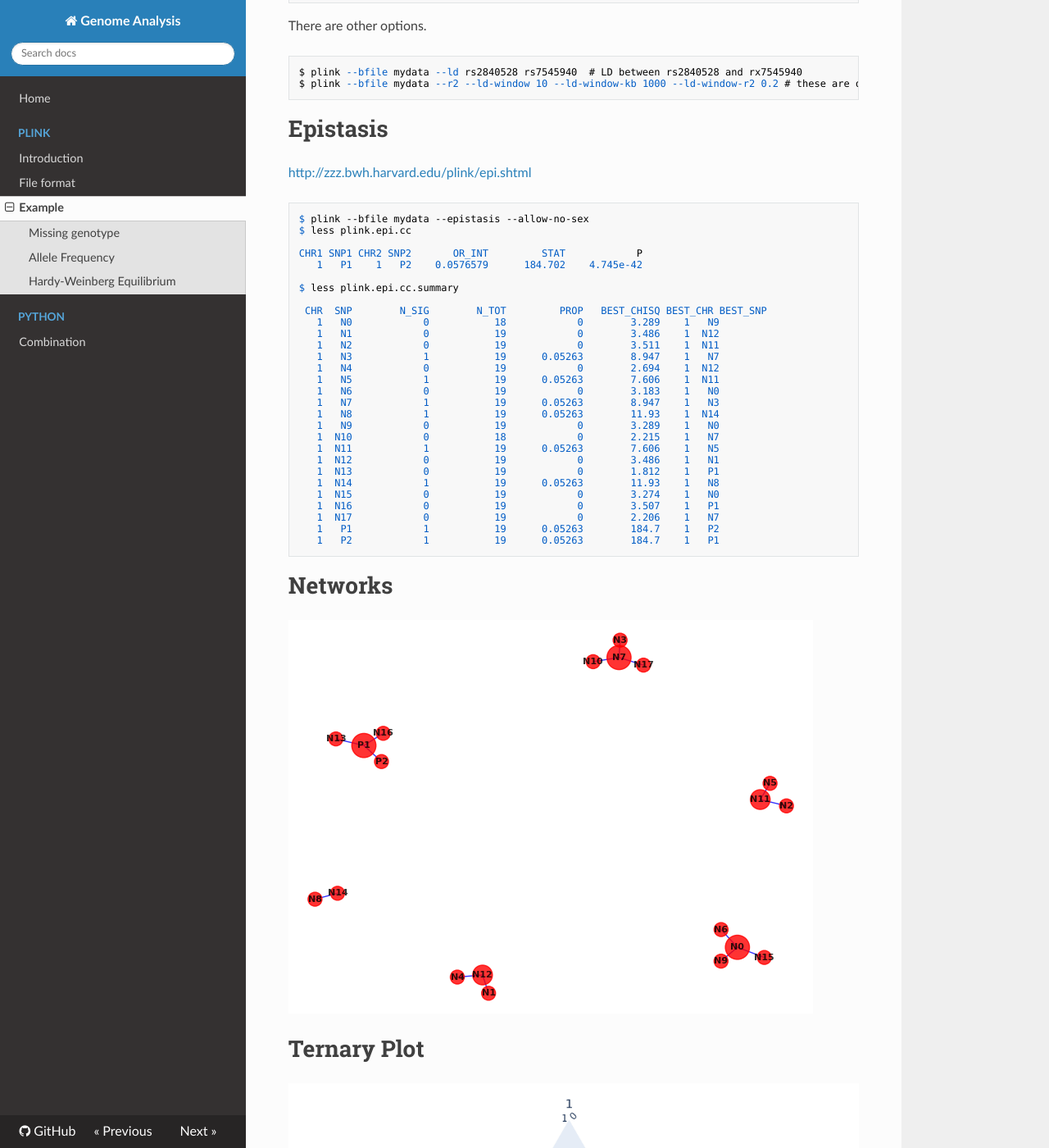
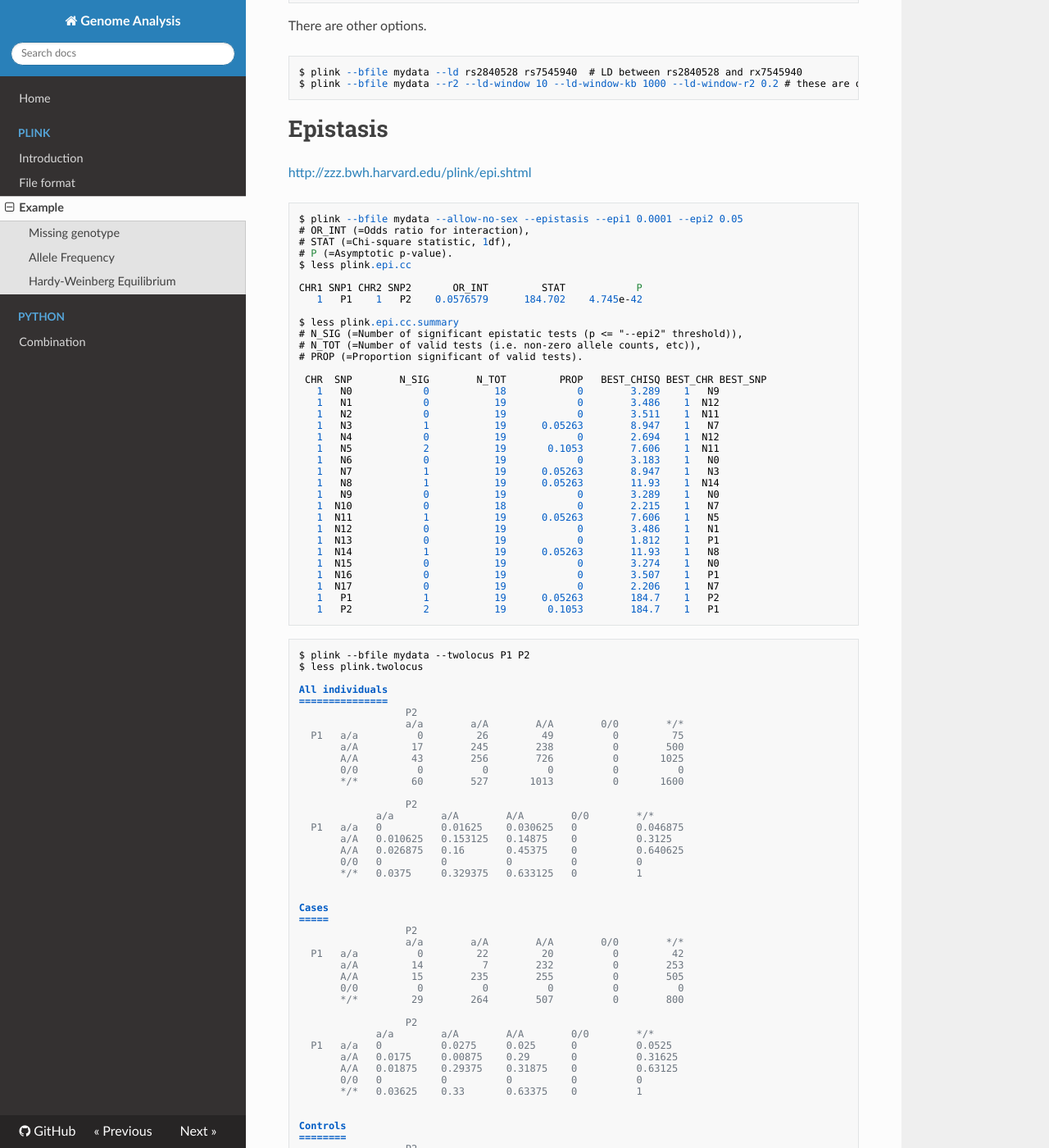
Before and after one commit to WonyoungCho/plink, an MkDocs documentation site: the page built from docs/plink_ex.md, in a window 1280 px wide and 1400 px high, scrolled down 12134 px. Shown: the whole window at 82% size. Built offline with MkDocs 1.6.1, drawn with Linux system fonts in a browser that asks for light colours; nearby versions of some CDN libraries; old or Windows-style settings are respelled for this version of MkDocs; some of the changed text lies outside the part shown.

Commit message:
Update plink_ex.md

````diff
--- a/docs/plink_ex.md
+++ b/docs/plink_ex.md
@@ -830,13 +830,19 @@ $ plink --bfile mydata --r2 --ld-window 10 --ld-window-kb 1000 --ld-window-r2 0.
 <http://zzz.bwh.harvard.edu/plink/epi.shtml>
 
 ```
-$ plink --bfile mydata --epistasis --allow-no-sex
+$ plink --bfile mydata --allow-no-sex --epistasis --epi1 0.0001 --epi2 0.05
+# OR_INT (=Odds ratio for interaction),
+# STAT (=Chi-square statistic, 1df),
+# P (=Asymptotic p-value).
 $ less plink.epi.cc
 
 CHR1 SNP1 CHR2 SNP2       OR_INT         STAT            P
    1   P1    1   P2    0.0576579      184.702    4.745e-42
 
 $ less plink.epi.cc.summary
+# N_SIG (=Number of significant epistatic tests (p <= "--epi2" threshold)),
+# N_TOT (=Number of valid tests (i.e. non-zero allele counts, etc)),
+# PROP (=Proportion significant of valid tests).
 
  CHR  SNP        N_SIG        N_TOT         PROP   BEST_CHISQ BEST_CHR BEST_SNP
    1   N0            0           18            0        3.289    1   N9
@@ -844,7 +850,7 @@ $ less plink.epi.cc.summary
    1   N2            0           19            0        3.511    1  N11
    1   N3            1           19      0.05263        8.947    1   N7
    1   N4            0           19            0        2.694    1  N12
-   1   N5            1           19      0.05263        7.606    1  N11
+   1   N5            2           19       0.1053        7.606    1  N11
    1   N6            0           19            0        3.183    1   N0
    1   N7            1           19      0.05263        8.947    1   N3
    1   N8            1           19      0.05263        11.93    1  N14
@@ -858,7 +864,71 @@ $ less plink.epi.cc.summary
    1  N16            0           19            0        3.507    1   P1
    1  N17            0           19            0        2.206    1   N7
    1   P1            1           19      0.05263        184.7    1   P2
-   1   P2            1           19      0.05263        184.7    1   P1
+   1   P2            2           19       0.1053        184.7    1   P1
+```
+
+```
+$ plink --bfile mydata --twolocus P1 P2
+$ less plink.twolocus
+
+All individuals
+===============
+                  P2
+                  a/a        a/A        A/A        0/0        */*
+  P1   a/a          0         26         49          0         75
+       a/A         17        245        238          0        500
+       A/A         43        256        726          0       1025
+       0/0          0          0          0          0          0
+       */*         60        527       1013          0       1600
+
+                  P2
+             a/a        a/A        A/A        0/0        */*
+  P1   a/a   0          0.01625    0.030625   0          0.046875
+       a/A   0.010625   0.153125   0.14875    0          0.3125
+       A/A   0.026875   0.16       0.45375    0          0.640625
+       0/0   0          0          0          0          0
+       */*   0.0375     0.329375   0.633125   0          1
+
+
+Cases
+=====
+                  P2
+                  a/a        a/A        A/A        0/0        */*
+  P1   a/a          0         22         20          0         42
+       a/A         14          7        232          0        253
+       A/A         15        235        255          0        505
+       0/0          0          0          0          0          0
+       */*         29        264        507          0        800
+
+                  P2
+             a/a        a/A        A/A        0/0        */*
+  P1   a/a   0          0.0275     0.025      0          0.0525
+       a/A   0.0175     0.00875    0.29       0          0.31625
+       A/A   0.01875    0.29375    0.31875    0          0.63125
+       0/0   0          0          0          0          0
+       */*   0.03625    0.33       0.63375    0          1
+
+
+Controls
+========
+                  P2
+                  a/a        a/A        A/A        0/0        */*
+  P1   a/a          0          4         29          0         33
+       a/A          3        238          6          0        247
+       A/A         28         21        471          0        520
+       0/0          0          0          0          0          0
+       */*         31        263        506          0        800
+
+                  P2
+             a/a        a/A        A/A        0/0        */*
+  P1   a/a   0          0.005      0.03625    0          0.04125
+       a/A   0.00375    0.2975     0.0075     0          0.30875
+       A/A   0.035      0.02625    0.58875    0          0.65
+       0/0   0          0          0          0          0
+       */*   0.03875    0.32875    0.6325     0          1
+```
+```
+
 ```
 
 # Networks
````
